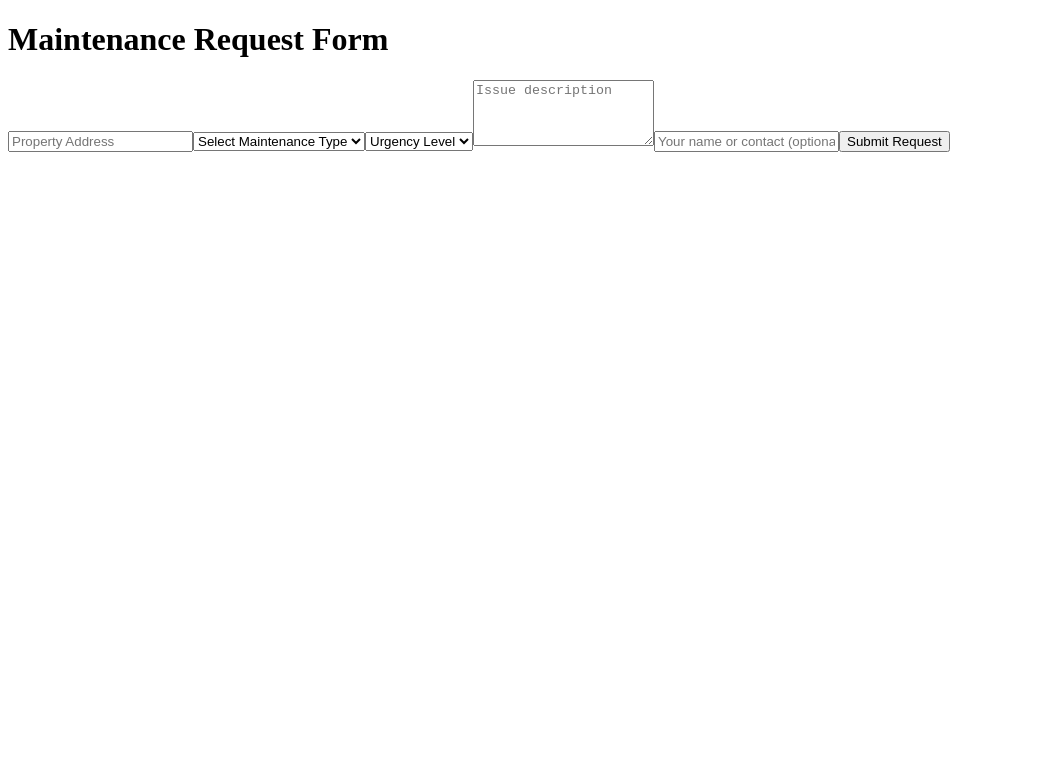
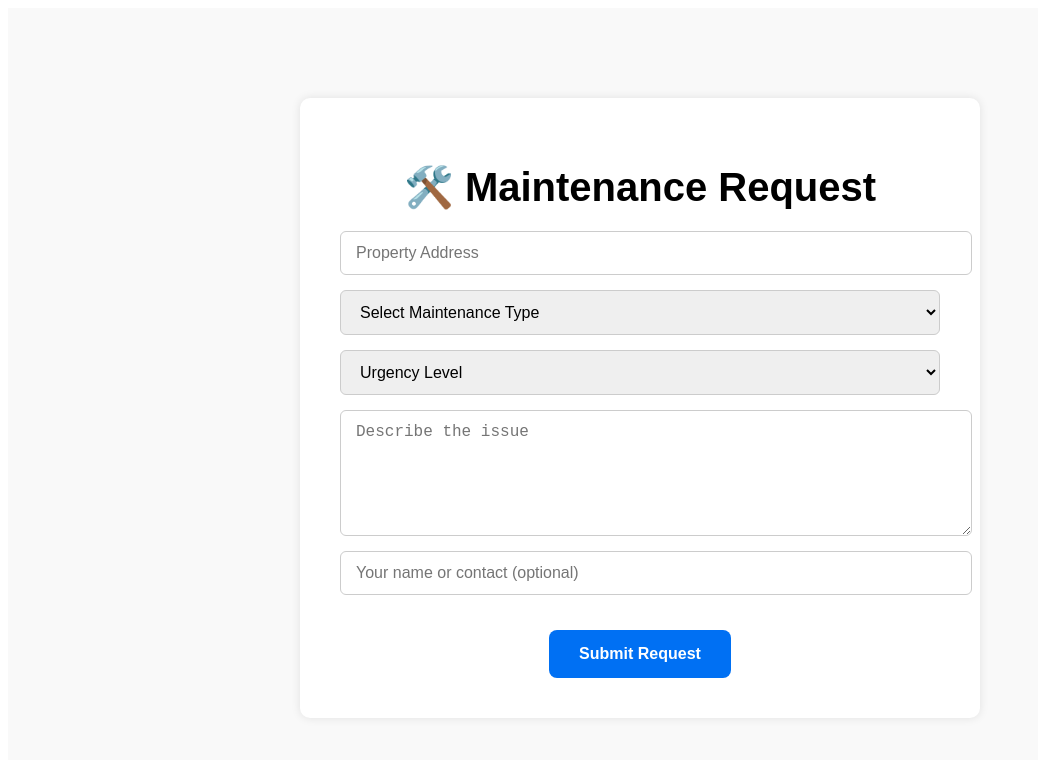
Before and after one commit to chinoels/Reactive-maintenance, a Next.js app: page /request in a window 1280 px wide. Shown: the top 760 px of the page, without its empty margins (0-1038 px from the left). Built offline with nearby package versions, Linux system fonts and the light colour scheme.

Commit message:
💄 Improved layout and centered design for request form

```diff
--- a/pages/request/index.js
+++ b/pages/request/index.js
@@ -1,62 +1,130 @@
 import { useState } from 'react';
 
 export default function RequestForm() {
-  const [formData, setFormData] = useState({
+  const [form, setForm] = useState({
     property: '',
-    type: '',
+    issue: '',
     urgency: '',
-    description: '',
     contact: '',
+    type: ''
   });
 
-  const [submitted, setSubmitted] = useState(false);
-
-  const handleChange = e => {
-    setFormData({ ...formData, [e.target.name]: e.target.value });
+  const handleChange = (e) => {
+    setForm({ ...form, [e.target.name]: e.target.value });
   };
 
-  const handleSubmit = async e => {
+  const handleSubmit = async (e) => {
     e.preventDefault();
-    const res = await fetch('/api/submitrequest', {
+    await fetch('/api/submitRequest', {
       method: 'POST',
       headers: { 'Content-Type': 'application/json' },
-      body: JSON.stringify(formData),
+      body: JSON.stringify(form)
     });
-
-    if (res.ok) {
-      setSubmitted(true);
-    }
+    alert('Request submitted!');
+    setForm({ property: '', issue: '', urgency: '', contact: '', type: '' });
   };
 
-  if (submitted) {
-    return <div className="text-center mt-10">✅ Request submitted successfully! Someone will be in contact with you shortly</div>;
-  }
+  return (
+    <div style={{
+      minHeight: '100vh',
+      display: 'flex',
+      justifyContent: 'center',
+      alignItems: 'center',
+      background: '#f9f9f9',
+      fontFamily: 'Arial, sans-serif'
+    }}>
+      <form onSubmit={handleSubmit} style={{
+        textAlign: 'center',
+        background: '#fff',
+        padding: '40px',
+        borderRadius: '10px',
+        boxShadow: '0 0 10px rgba(0,0,0,0.1)',
+        width: '90%',
+        maxWidth: '600px'
+      }}>
+        <h1 style={{ fontSize: '2.5rem', marginBottom: '20px' }}>🛠️ Maintenance Request</h1>
 
-  return (
-    <div className="max-w-xl mx-auto p-6 mt-10 shadow-md bg-white rounded">
-      <h1 className="text-2xl font-bold mb-4 text-center">Maintenance Request Form</h1>
-      <form onSubmit={handleSubmit} className="space-y-4">
-        <input name="property" placeholder="Property Address" required className="w-full border p-2 rounded" onChange={handleChange} />
-        <select name="type" required className="w-full border p-2 rounded" onChange={handleChange}>
+        <input
+          type="text"
+          name="property"
+          placeholder="Property Address"
+          value={form.property}
+          onChange={handleChange}
+          required
+          style={inputStyle}
+        />
+
+        <select
+          name="type"
+          value={form.type}
+          onChange={handleChange}
+          required
+          style={inputStyle}
+        >
           <option value="">Select Maintenance Type</option>
-          <option>Electrical</option>
-          <option>Plumbing</option>
-          <option>Handyman</option>
-          <option>Broken Glass</option>
-          <option>Lockouts</option>
-          <option>Others</option>
+          <option value="Electrical">Electrical</option>
+          <option value="Plumbing">Plumbing</option>
+          <option value="Handyman">Handyman</option>
+          <option value="Broken Glass">Broken Glass</option>
+          <option value="Lockouts">Lockouts</option>
+          <option value="Others">Others</option>
         </select>
-        <select name="urgency" required className="w-full border p-2 rounded" onChange={handleChange}>
+
+        <select
+          name="urgency"
+          value={form.urgency}
+          onChange={handleChange}
+          required
+          style={inputStyle}
+        >
           <option value="">Urgency Level</option>
-          <option>Low</option>
-          <option>Medium</option>
-          <option>High</option>
-          <option>Emergency</option>
+          <option value="High">High</option>
+          <option value="Medium">Medium</option>
+          <option value="Low">Low</option>
         </select>
-        <textarea name="description" rows="4" placeholder="Issue description" required className="w-full border p-2 rounded" onChange={handleChange}></textarea>
-        <input name="contact" placeholder="Your name or contact (optional)" className="w-full border p-2 rounded" onChange={handleChange} />
-        <button type="submit" className="bg-blue-600 text-white px-4 py-2 rounded w-full">Submit Request</button>
+
+        <textarea
+          name="issue"
+          placeholder="Describe the issue"
+          value={form.issue}
+          onChange={handleChange}
+          required
+          style={{ ...inputStyle, height: '100px', resize: 'vertical' }}
+        />
+
+        <input
+          type="text"
+          name="contact"
+          placeholder="Your name or contact (optional)"
+          value={form.contact}
+          onChange={handleChange}
+          style={inputStyle}
+        />
+
+        <button type="submit" style={{
+          padding: '15px 30px',
+          fontSize: '16px',
+          fontWeight: 'bold',
+          backgroundColor: '#0070f3',
+          color: '#fff',
+          border: 'none',
+          borderRadius: '8px',
+          marginTop: '20px',
+          cursor: 'pointer'
+        }}>
+          Submit Request
+        </button>
       </form>
     </div>
   );
 }
+
+const inputStyle = {
+  display: 'block',
+  width: '100%',
+  padding: '12px 15px',
+  marginBottom: '15px',
+  border: '1px solid #ccc',
+  borderRadius: '6px',
+  fontSize: '16px'
+};
```
